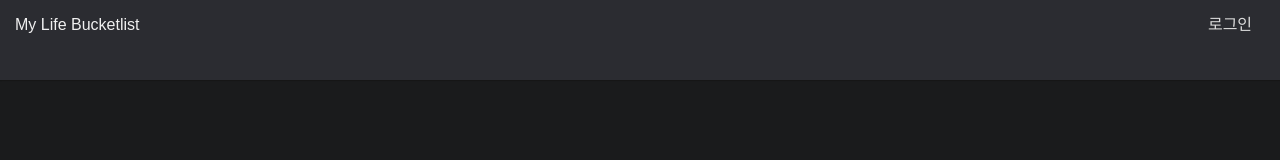
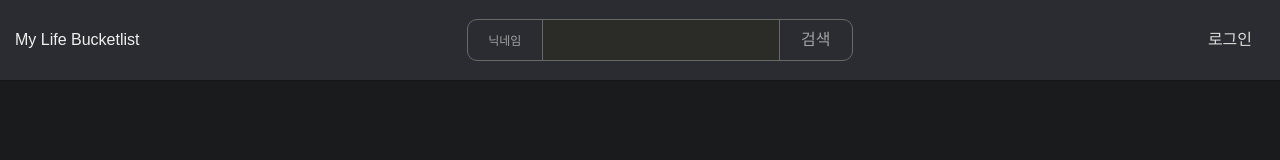
Before and after one commit to Yunho7058/My-Life-Bucketlist, a React (Create React App) app in the folder client/: page /mypage in a window 1280 px wide. Shown: the top 160 px of the page. Built offline with nearby package versions, Linux system fonts and the light colour scheme; no server answers; a web font is replaced by a local one.

Commit message:
feat:search post

```diff
--- a/client/src/components/Headers.tsx
+++ b/client/src/components/Headers.tsx
@@ -7,7 +7,13 @@ import styled from 'styled-components';
 //components
 import { TypeRootReducer } from '../redux/store/store';
 import * as HS from './style/HeadersStyledComponents';
-import { getUserInfo, isLogin, isLogout } from '../redux/action';
+import {
+  getUserInfo,
+  isLogin,
+  isLogout,
+  postAll,
+  postAllpotoDownload,
+} from '../redux/action';
 
 import { FaUserCircle } from 'react-icons/fa';
 import axiosInstance from '../utils/axios';
@@ -15,9 +21,17 @@ import ScrollTopBtn from '../utils/scrollTopBtn';
 import Toggle from './toggle';
 import Spinner from '../utils/spinner';
 import TypeRedux from '../redux/reducer/typeRedux';
+import axios from 'axios';
 
-const Headers = function () {
+const Headers = function ({
+  search,
+  handleInput,
+}: {
+  search?: { nickname: string };
+  handleInput?: (key: string) => (e: { target: HTMLInputElement }) => void;
+}) {
   const [isSidebar, setIsSiderbar] = useState(false);
+
   const navigate = useNavigate();
   const dispatch = useDispatch();
 
@@ -27,12 +41,6 @@ const Headers = function () {
   const stateUserInfo: TypeRedux.TypeUserInfo = useSelector(
     (state: TypeRootReducer) => state.userInfo
   );
-
-  // useEffect(() => {
-  //   setTimeout(() => {
-  //     dispatch(userInfoSave());
-  //   }, 2000);
-  // }, [stateIsLogin]);
 
   //! 새로고침
   useEffect(() => {
@@ -67,21 +75,55 @@ const Headers = function () {
 
   //! useEffect 더 공부해보기
   //참고 링크 https://www.rinae.dev/posts/a-complete-guide-to-useeffect-ko
-  //useReducer, useCallback, useMemo 배우기
-  // let getPostId = window.localStorage.getItem('user');
-  // let parse_post_id: number;
-  // if (getPostId !== null) {
-  //   parse_post_id = Number(JSON.parse(getPostId).post_id);
-  // }
+
   const handleMyPostBtn = () => {
     window.location.replace(`/post/${stateUserInfo.post_id}`);
-    //navigate(`/post/${parse_post_id}`);
   };
   const handleMypageMove = () => {
     navigate('/mypage');
   };
   const handleIsSidebar = () => {
     setIsSiderbar(!isSidebar);
+  };
+
+  const handlePostNicknameSearch = () => {
+    if (search && search.nickname) {
+      axiosInstance.get(`/post?nickname=${search.nickname}`).then((res) => {
+        dispatch(postAll(res.data));
+        res.data.forEach((el: TypeRedux.TypePostsData) =>
+          el.bucketlist.forEach((el) => s3Download(el.id, el.image_path))
+        );
+      });
+    }
+  };
+  const s3Download = (id: number, data?: string | null) => {
+    if (data) {
+      axios
+        .post(
+          'https://p9m7fksvha.execute-api.ap-northeast-2.amazonaws.com/s3/presigned-url',
+          { key: data }
+        )
+        .then((res) => {
+          axios
+            .get(res.data.data, { responseType: 'blob' })
+            .then((res) => {
+              let url = window.URL.createObjectURL(new Blob([res.data]));
+              dispatch(postAllpotoDownload(id, url));
+            })
+            .catch((err) => console.log(err));
+        })
+        .catch((err) => {
+          console.log(err, 's3 err');
+        });
+    } else {
+      dispatch(postAllpotoDownload(id, null));
+      //dispatch(postImgOrigin('', id));
+    }
+  };
+  const enterKey = (e: React.KeyboardEvent<HTMLDivElement>) => {
+    if (e.key === 'Enter') {
+      return handlePostNicknameSearch();
+    }
   };
 
   return (
@@ -91,7 +133,18 @@ const Headers = function () {
         <HS.LogoTitle onClick={() => navigate('/')}>
           My Life Bucketlist
         </HS.LogoTitle>
-
+        <HS.SearchBack>
+          <HS.SearchSelect>닉네임</HS.SearchSelect>
+          <HS.SearchInput
+            type="text"
+            value={search && search.nickname}
+            onChange={handleInput && handleInput('nickname')}
+            onKeyPress={enterKey}
+          ></HS.SearchInput>
+          <HS.SearchBtn onClick={() => handlePostNicknameSearch()}>
+            검색
+          </HS.SearchBtn>
+        </HS.SearchBack>
         {stateIsLogin ? (
           <>
             <HS.SideBtn
@@ -99,15 +152,6 @@ const Headers = function () {
                 handleIsSidebar();
               }}
             >
-              {/* {stateUserInfo.image_path ? (
-                stateUserInfo.image_path !== null ? (
-                  <HS.ProfileImg src={stateUserInfo.image_path} />
-                ) : (
-                  <FaUserCircle size={40} />
-                )
-              ) : (
-                <Spinner type="profilePoto" />
-              )} */}
               {stateUserInfo.image_path !== null ? (
                 stateUserInfo.image_path ? (
                   <HS.ProfileImg src={stateUserInfo.image_path} />
--- a/client/src/components/style/HeadersStyledComponents.ts
+++ b/client/src/components/style/HeadersStyledComponents.ts
@@ -7,6 +7,7 @@ export const HeaderBack = styled.div`
   height: 80px;
   display: flex;
   justify-content: space-between;
+  align-items: center;
   background-color: ${({ theme }) => theme.mode.background2};
   box-shadow: 0px 0px 1px 1px ${({ theme }) => theme.mode.borderBox};
 `;
@@ -149,3 +150,53 @@ export const ProfileImg = styled.img`
     opacity: 0.7;
   }
 `;
+
+export const SearchBack = styled.div`
+  width: 30%;
+  height: 40px;
+  border: 1px solid #696969;
+  border-radius: 10px;
+  display: flex;
+  flex-direction: row;
+`;
+export const SearchSelect = styled.div`
+  width: 20%;
+  opacity: 0.6;
+  text-align: center;
+  line-height: 40px;
+  padding: 1px;
+  font-size: 12px;
+`;
+export const SearchInput = styled.input`
+  width: 60%;
+  font-size: 16px;
+
+  //border: 1px solid #696969;
+  border-right: 1px solid #696969;
+  border-left: 1px solid #696969;
+  border-bottom: none;
+  border-top: none;
+  padding-left: 10px;
+  padding-right: 10px;
+
+  background-color: ${({ theme }) => theme.mode.BGInput};
+  color: ${({ theme }) => theme.mode.FCInput};
+  outline: none;
+  &:hover {
+    border: 1px solid rgb(100, 100, 255);
+  }
+  &:focus {
+    border: 1px solid #4169e1;
+    background-color: ${({ theme }) => theme.mode.background2};
+  }
+`;
+export const SearchBtn = styled.div`
+  width: 20%;
+  opacity: 0.6;
+  text-align: center;
+  line-height: 40px;
+  cursor: pointer;
+  &:hover {
+    opacity: 1;
+  }
+`;
--- a/client/src/page/Main.tsx
+++ b/client/src/page/Main.tsx
@@ -20,6 +20,9 @@ function Main() {
   const stateAllPost: TypeRedux.TypePostsData[] = useSelector(
     (state: TypeRootReducer) => state.postsReducer
   );
+  const [search, setSearch] = useState({
+    nickname: '',
+  });
   const dispatch = useDispatch();
   const navigate = useNavigate();
 
@@ -73,7 +76,11 @@ function Main() {
   const [postInfiniteScrollEnd, setPostInfiniteScrollEnd] = useState(false);
   const getAllpost = () => {
     axiosInstance
-      .get(`/post?last_id=${stateAllPost[stateAllPost.length - 1].id}`)
+      .get(
+        `/post?last_id=${stateAllPost[stateAllPost.length - 1].id}&nickname=${
+          search.nickname
+        }`
+      )
       .then((res) => {
         if (res.data.length !== 0) {
           dispatch(postAllAdd(res.data));
@@ -86,8 +93,9 @@ function Main() {
       });
   };
 
-  const observerRef = useRef<IntersectionObserver>();
-  const boxRef = useRef(null);
+  //! Intersection Observer API 블로깅 하기
+  const observerRef = useRef<IntersectionObserver>(); //뷰포트
+  const boxRef = useRef(null); //target 관찰자
 
   useEffect(() => {
     if (!postInfiniteScrollEnd) {
@@ -101,22 +109,32 @@ function Main() {
       });
       boxRef.current && observerRef.current.observe(boxRef.current);
     }
-  }, [stateAllPost]);
+  }, [boxRef.current]);
+
+  const handleInput = (key: string) => (e: { target: HTMLInputElement }) => {
+    setSearch({ ...search, [key]: e.target.value });
+  };
   return (
     <>
-      {!spinner ? <Spinner /> : <Headers></Headers>}
+      {!spinner ? (
+        <Spinner />
+      ) : (
+        <Headers search={search} handleInput={handleInput}></Headers>
+      )}
 
       <MS.MainBack>
+        {!stateAllPost.length && (
+          <MS.SearchFail>조건에 맞는 버킷리스트가 없습니다.</MS.SearchFail>
+        )}
         <MS.MainPostBack>
           {stateAllPost.map((el: TypeRedux.TypePostsData, idx) => {
-            if (stateAllPost.length - 5 === idx) {
             return (
               <MS.MainPost
                 key={el.id}
                 onClick={() => {
                   handlePostClick(el.id);
                 }}
-                  ref={boxRef}
+                ref={stateAllPost.length - 5 === idx ? boxRef : null}
               >
                 {el.bucketlist[0].image_path &&
                 el.bucketlist[0].image_path.includes('blob') ? (
@@ -157,60 +175,6 @@ function Main() {
                 </MS.PostContentBox>
               </MS.MainPost>
             );
-            } else {
-              return (
-                <MS.MainPost
-                  key={el.id}
-                  onClick={() => {
-                    handlePostClick(el.id);
-                  }}
-                >
-                  {el.bucketlist[0].image_path &&
-                  el.bucketlist[0].image_path.includes('blob') ? (
-                    <MS.PostImg src={el.bucketlist[0].image_path} />
-                  ) : el.bucketlist[0].image_path === null ? (
-                    <div>사진 없음</div>
-                  ) : (
-                    <Spinner></Spinner>
-                  )}
-
-                  <MS.PostContentBox>
-                    <MS.PostBucketlist>
-                      {el.bucketlist
-                        .filter((el, idx) => {
-                          return idx < 3;
-                        })
-                        .map((el, idx) => {
-                          return (
-                            <MS.PostBucketlistLine key={idx}>
-                              <img
-                                src={
-                                  idx === 0
-                                    ? finger1
-                                    : idx === 1
-                                    ? finger2
-                                    : finger3
-                                }
-                                style={{
-                                  width: '15px',
-                                  height: '22px',
-                                  marginRight: '10px',
-                                  marginTop: '12px',
-                                }}
-                              />
-                              {el.content}
-                            </MS.PostBucketlistLine>
-                          );
-                        })}
-                    </MS.PostBucketlist>
-                    <MS.Line></MS.Line>
-                    <MS.PostBucketlistNickname>
-                      {el.nickname}
-                    </MS.PostBucketlistNickname>
-                  </MS.PostContentBox>
-                </MS.MainPost>
-              );
-            }
           })}
         </MS.MainPostBack>
       </MS.MainBack>
--- a/client/src/page/Post.tsx
+++ b/client/src/page/Post.tsx
@@ -68,7 +68,6 @@ function Post() {
     axiosInstance
       .get(`/post/${postId}`)
       .then((res) => {
-        console.log(res.data);
         dispatch(postEach(res.data));
         res.data.bucketlist.forEach((el: TypeBucketlist) => {
           s3Download(el.image_path, el.id);
@@ -237,7 +236,7 @@ function Post() {
       dispatch(modalOpen('로그인을 진행해주세요.'));
     } else {
       axiosInstance
-        .put(`/like/${post_id}`, {})
+        .put(`/like/${post_id}`)
         .then((res) => {
           dispatch(postEachLike());
         })
@@ -255,7 +254,7 @@ function Post() {
     } else if (statePost.owner) {
     } else {
       axiosInstance
-        .put(`/bookmark/${post_id}`, {})
+        .put(`/bookmark/${post_id}`)
         .then((res) => {
           dispatch(postEachBookMark());
           if (statePost.bookmark) {
--- a/client/src/redux/action/index.ts
+++ b/client/src/redux/action/index.ts
@@ -256,7 +256,9 @@ export const getUserInfo = () => {
       userInfo.post_id = res.data.post_id;
       userInfo.domain = res.data.domain;
 
-      if (res.data.image_path) {
+      if (res.data.image_path.search('profile') === -1) {
+        userInfo.image_path = res.data.image_path;
+      } else if (res.data.image_path) {
         axios
           .post(
             'https://p9m7fksvha.execute-api.ap-northeast-2.amazonaws.com/s3/presigned-url',
```
Also changed, not shown: client/src/components/Modal.tsx (+33 -4 lines), client/src/page/Mypage.tsx (+11 -1 lines), client/src/page/style/MainStyledComponents.ts (+8 -1 lines). Lines whose indentation alone changed are shown as unchanged.
